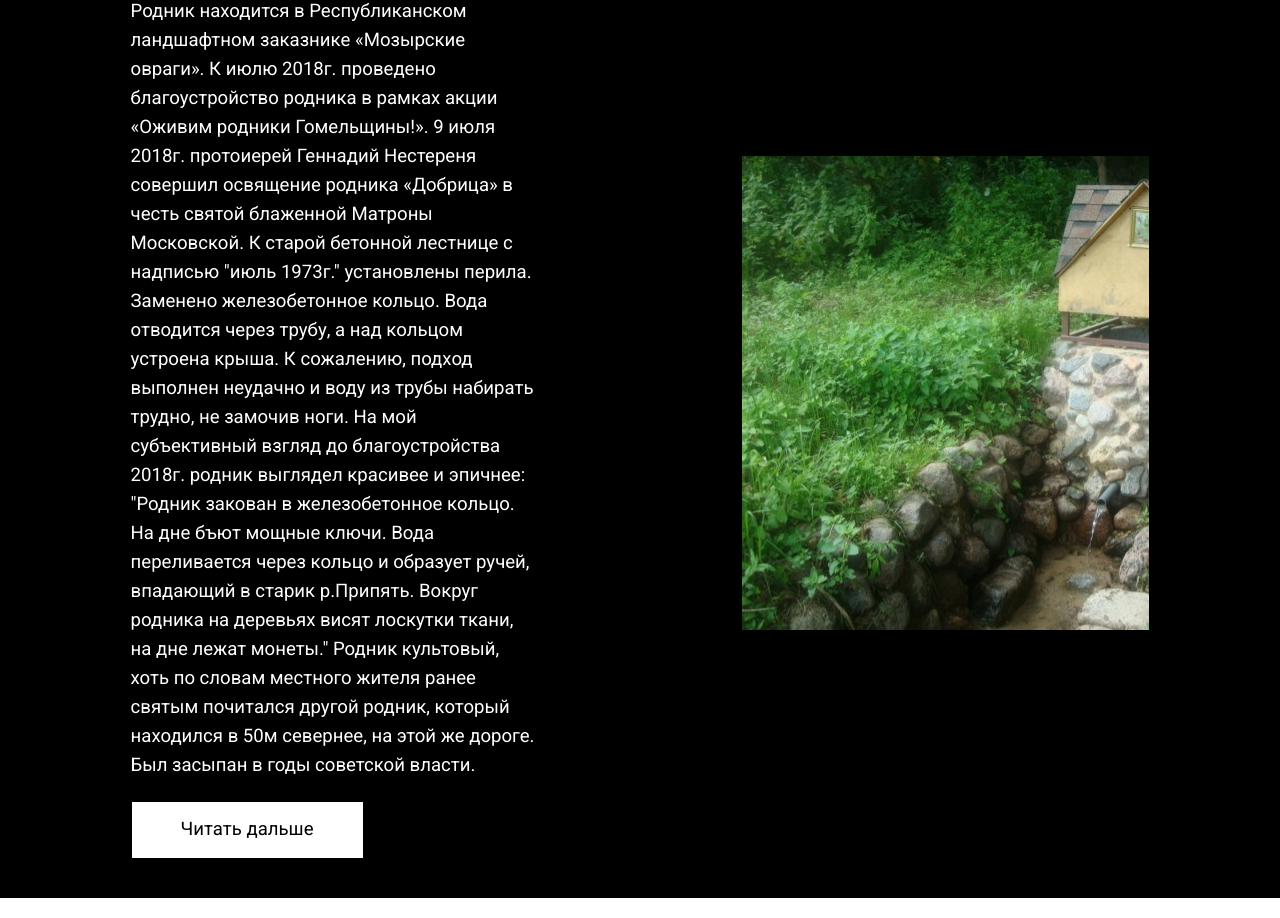
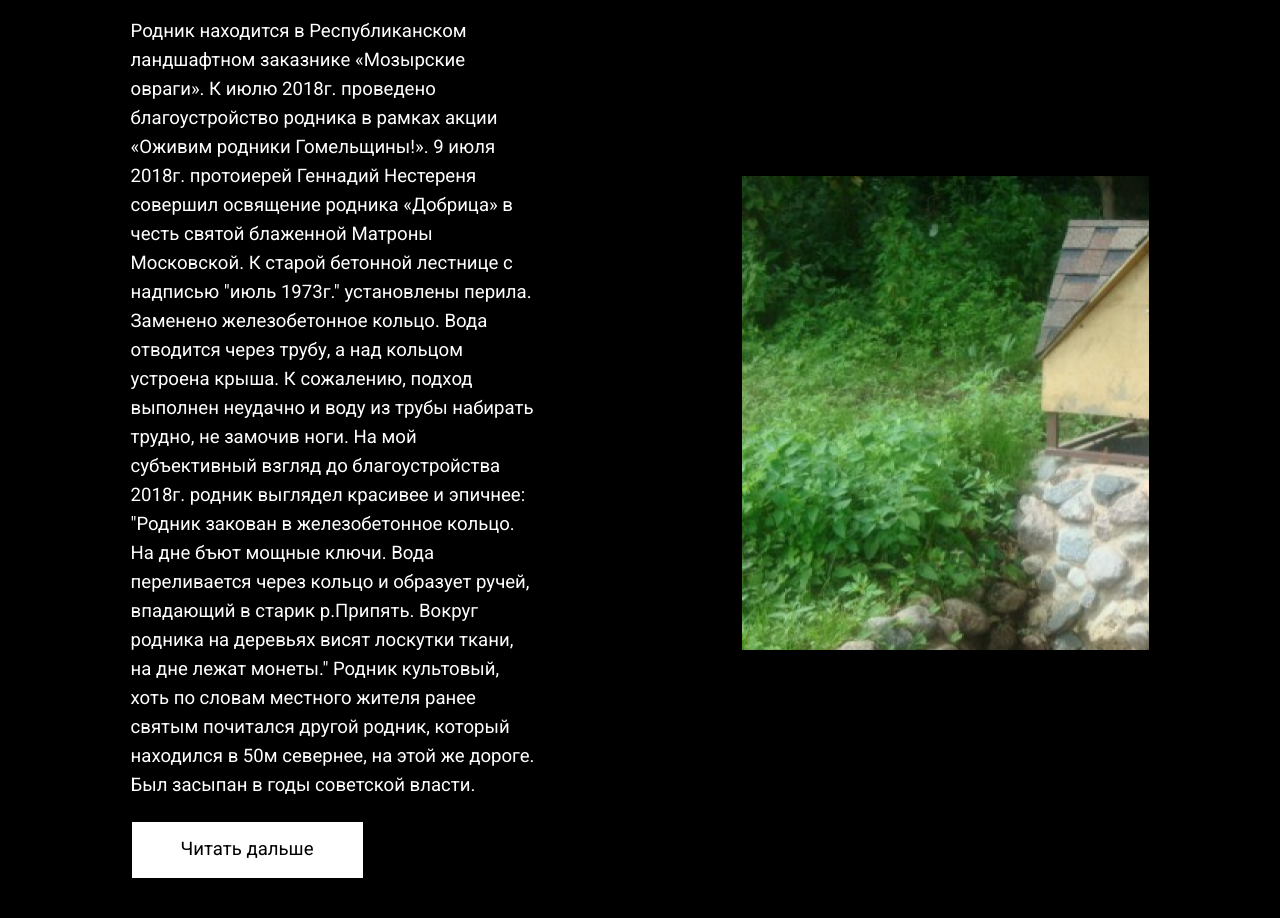
Before and after one commit to Bublik1245/Project, a plain HTML site: page index.html in a window 1280 px wide. Shown: the part 3479-4397 px from the top of the page. Drawn offline with nearby package versions, Linux system fonts and the light colour scheme.

Commit message:
Add files via upload

```diff
--- a/style.css
+++ b/style.css
@@ -247,6 +247,7 @@ body {
     height: 1900px;
     display: flex;
     flex-direction: column;
+    margin-bottom: 20px;
 }
 
 /* Описание */
@@ -454,8 +455,9 @@ body {
     display: flex;
     align-items: center;
 }
+
 .img3 {
-    background: url(img/c_img2.jpg);
+    background: url(img/c_img2.png);
     display: flex;
     margin-right: 10.2%;
     z-index: 1;
```
Also changed, not shown: index.html (+4 -4 lines), img/c_img2.png (added).
